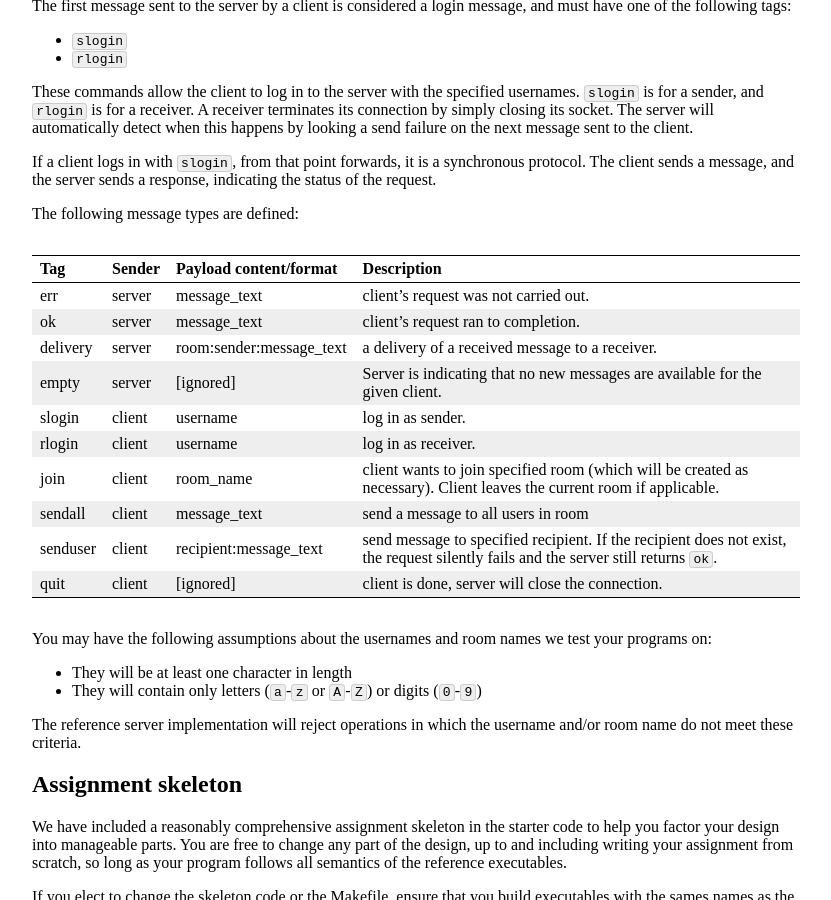
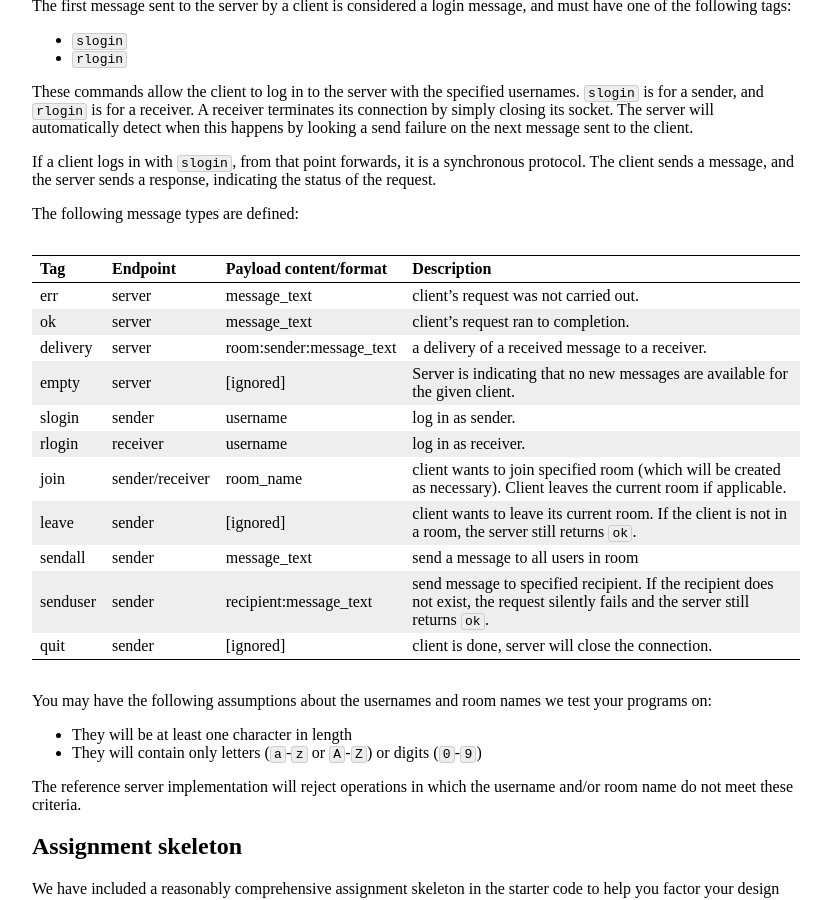
Before and after one commit to jhucsf/spring2022, a Jekyll site: the page built from assign/assign05.md, in a window 1280 px wide and 900 px high, scrolled down 1490 px. Shown: the whole window, without its empty margins (224-1055 px from the left). Built offline with Jekyll 4.4.1, drawn with Linux system fonts in a browser that asks for light colours.

Commit message:
assign05: add leave message to table

```diff
--- a/assign/assign05.md
+++ b/assign/assign05.md
@@ -103,18 +103,19 @@ indicating the status of the request.
 
 The following message types are defined:
 
-Tag | Sender | Payload content/format | Description
-----|--------|------------------------|-------------
+Tag | Endpoint | Payload content/format | Description
+----|----------|------------------------|-------------
 err | server | message\_text | client's request was not carried out.
 ok | server | message\_text | client's request ran to completion.
 delivery | server | room:sender:message\_text | a delivery of a received message to a receiver.
 empty | server | [ignored] | Server is indicating that no new messages are available for the given client.
-slogin | client | username | log in as sender.
-rlogin | client | username | log in as receiver.
-join | client | room\_name | client wants to join specified room (which will be created as necessary). Client leaves the current room if applicable.
-sendall | client | message\_text | send a message to all users in room
-senduser | client | recipient:message\_text | send message to specified recipient. If the recipient does not exist, the request silently fails and the server still returns `ok`.
-quit | client | [ignored] | client is done, server will close the connection.
+slogin | sender | username | log in as sender.
+rlogin | receiver | username | log in as receiver.
+join | sender/receiver | room\_name | client wants to join specified room (which will be created as necessary). Client leaves the current room if applicable.
+leave | sender | [ignored] | client wants to leave its current room. If the client is not in a room, the server still returns `ok`.
+sendall | sender | message\_text | send a message to all users in room
+senduser | sender | recipient:message\_text | send message to specified recipient. If the recipient does not exist, the request silently fails and the server still returns `ok`.
+quit | sender | [ignored] | client is done, server will close the connection.
 
 You may have the following assumptions about the usernames and room
 names we test your programs on:
```
